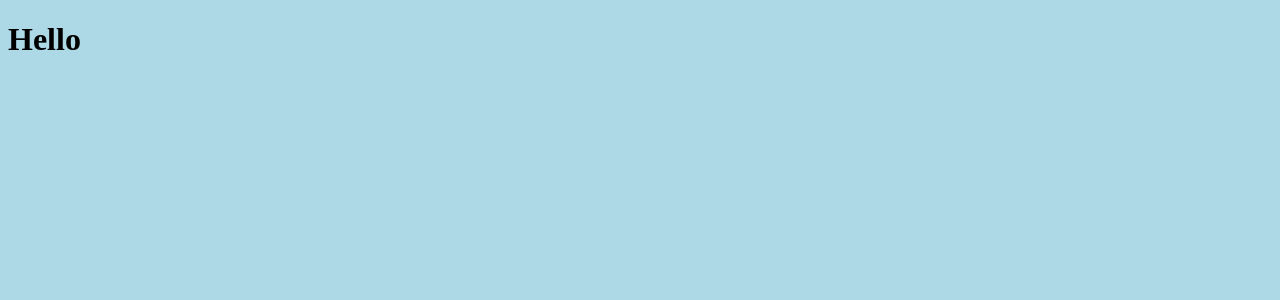
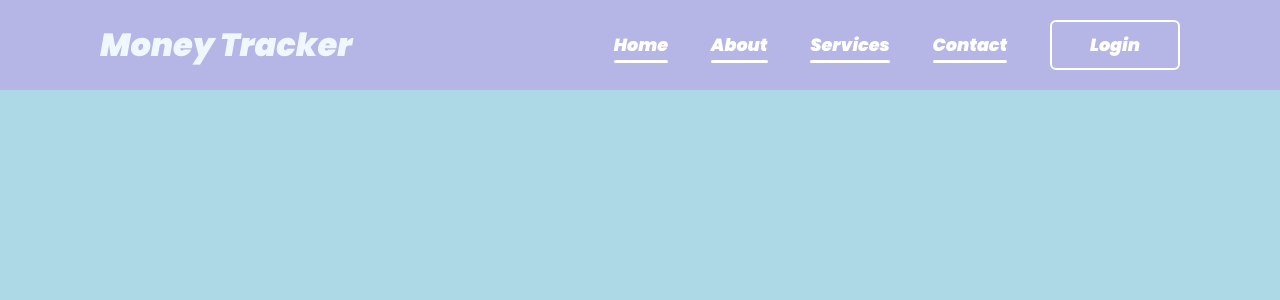
Before and after one commit to flukexp/MoneyTracker, a Flask app: page /home in a window 1280 px wide. Before the commit the part shown is almost empty. Shown: the top 300 px of the page. Run offline with Flask 3, Linux system fonts and the light colour scheme; parts of the project's set-up code (start-up, migrations or seed data) failed here and were passed over.

Commit message:
project wellcom

```diff
--- a/web/app/static/css/moneytracker.css
+++ b/web/app/static/css/moneytracker.css
@@ -1,3 +1,73 @@
+@import url('https://fonts.googleapis.com/css2?family=Poppins:ital,wght@1,900&display=swap');
+
+
+
+*{
+    margin: 0;
+    padding: 0;
+    box-sizing: border-box;
+    font-family: "Poppins", sans-serif;
+}
 body {
     background-color: lightblue;
 }
+
+header{
+    position: fixed;
+    top: 0;
+    left: 0;
+    width: 100%;
+    padding:20px 100px;
+    background: rgb(181, 181, 230);
+    display: flex;
+    justify-content: space-between;
+    align-items: center;
+    z-index: 99;
+}
+
+.logo {
+    font-size: 2em;
+    color: aliceblue;
+    user-select: none;
+}
+
+.navigation a {
+    position: relative;
+    font-size:  1.1em;
+    color: #fff;
+    text-decoration: none;
+    font-weight:  500;
+    margin-left:  40px;
+}
+
+.navigation a::after {
+    content:'' ;
+    position: absolute;
+    left: 0;
+    bottom: -6px;
+    width: 100%;
+    height:  3px;
+    background: #ffff;
+    border-radius:  5px;
+
+}
+
+.navigation .btnLogin-pop {
+    width: 130px;
+    height: 50px;
+    background: transparent;
+    border: 2px solid #fff;
+    outline: none;
+    border-radius: 6px;
+    cursor: pointer;
+    font-size: 1.1em;
+    color: #fff;
+    font-weight: 500;
+    margin-left:  40px;
+    transition: .5s;
+}
+
+.navigation .btnLogin-pop :hover {
+    background: white;
+    color: #162938;
+}
--- a/web/app/static/welcome.html
+++ b/web/app/static/welcome.html
@@ -3,10 +3,26 @@
 <head>
   <meta charset="utf-8">
   <link rel="stylesheet" href="static/css/moneytracker.css">
+  <link rel="stylesheet" href="https://fonts.googleapis.com/css?family=Audiowide">
+  <link rel="preconnect" href="https://fonts.googleapis.com">
+  <link rel="preconnect" href="https://fonts.gstatic.com" crossorigin>
+  <link href="https://fonts.googleapis.com/css2?family=Poppins:ital,wght@1,900&display=swap" rel="stylesheet">
   <title>Welcome</title>
   <script src="https://code.jquery.com/jquery-3.5.0.js"></script>
 </head>
 <body>
-  <h1>Hello</h1>
+
+  <header>
+    <h2 class="logo">Money Tracker</h2>
+    <nav class="navigation">
+      <a href="#">Home</a>
+      <a href="#">About</a>
+      <a href="#">Services</a>
+      <a href="#">Contact</a>
+      <button class="btnLogin-pop">Login</button>
+
+    </nav>
+  </header>
+
 </body>
 </html>
```
